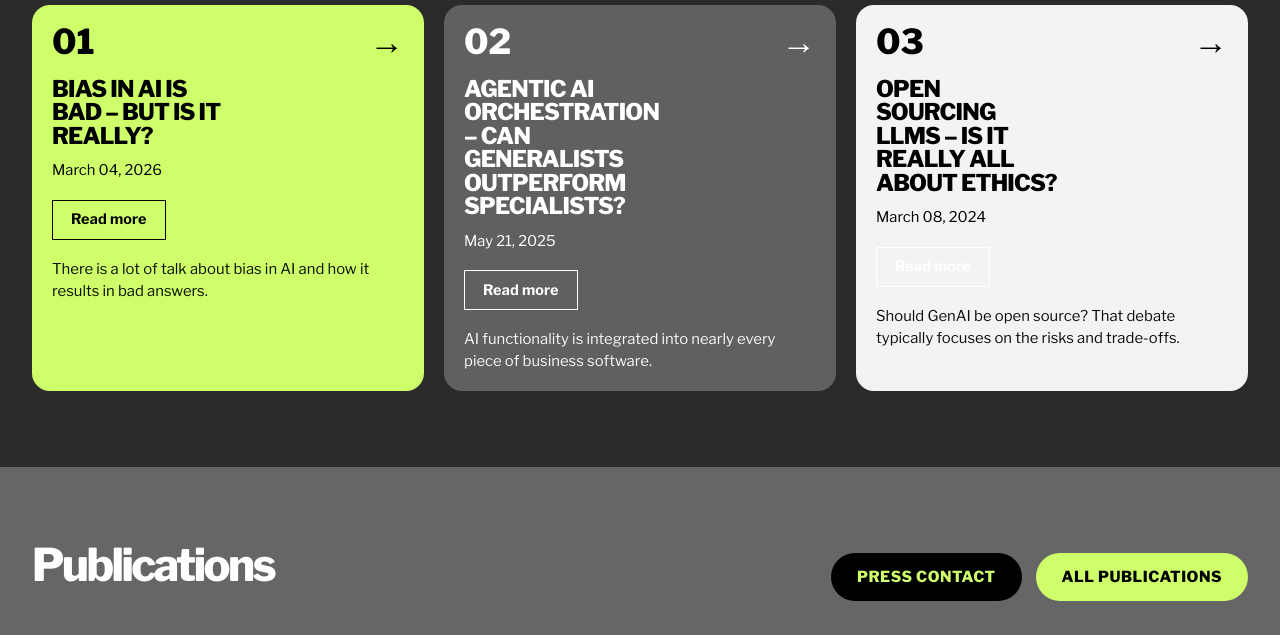
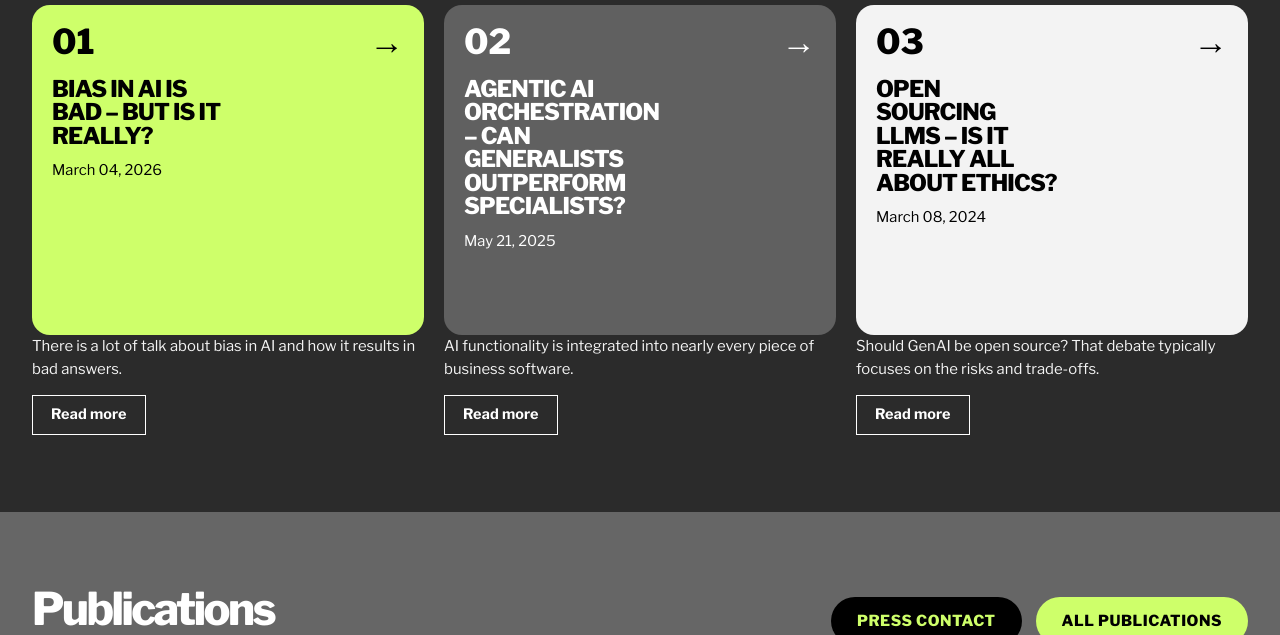
Before and after one commit to lacahelpme/mb, a Jekyll site: the page built from index.html, in a window 1280 px wide and 900 px high, scrolled down 3808 px, cut to the strip 0-635 px from the top of the window. Built offline with Jekyll 4.4.1, drawn with Linux system fonts in a browser that asks for light colours.

Commit message:
Update index.html

```diff
--- a/index.html
+++ b/index.html
@@ -171,7 +171,8 @@ Until 2025, CEO of the co-founded data analytics platform KNIME, which has grown
     <div class="musings-band-grid">
       {% assign latest_musings = site.musings | sort: 'date' | reverse | slice: 0, 3 %}
       {% for post in latest_musings %}
-      <article class="musing-tile {% if forloop.first %}musing-tile-accent{% elsif forloop.index == 2 %}musing-tile-mid{% else %}musing-tile-light{% endif %}">
+      <article class="musing-home-card">
+        <div class="musing-tile {% if forloop.first %}musing-tile-accent{% elsif forloop.index == 2 %}musing-tile-mid{% else %}musing-tile-light{% endif %}">
           <div class="musing-tile-top">
             <div class="musing-tile-number">{{ forloop.index | prepend: '0' }}</div>
             <div class="musing-tile-arrow">→</div>
@@ -181,12 +182,13 @@ Until 2025, CEO of the co-founded data analytics platform KNIME, which has grown
             <h3>{{ post.title }}</h3>
             <p class="musing-tile-date">{{ post.date | date: "%B %d, %Y" }}</p>
           </div>
-
-        <div class="musing-tile-actions">
-          <a class="button-outline {% if forloop.first %}button-outline-dark{% else %}button-outline-light{% endif %}" href="{{ post.url | relative_url }}">Read more</a>
         </div>
 
         <p class="musing-tile-excerpt">{{ post.excerpt }}</p>
+
+        <div class="musing-tile-actions">
+          <a class="button-outline {% if forloop.first %}button-outline-light{% else %}button-outline-light{% endif %}" href="{{ post.url | relative_url }}">Read more</a>
+        </div>
       </article>
       {% endfor %}
     </div>
```
Lines whose indentation alone changed are shown as unchanged.
